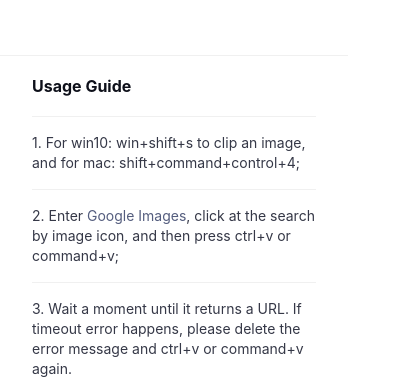
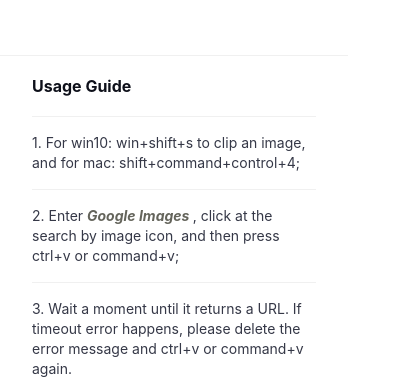
Before and after one commit to BoostPic/BoostPic, a browser extension: page BoostPic_Chrome/popup.html in a window 400 px wide. Shown: the top 387 px of the page. Drawn offline with Linux system fonts and the light colour scheme.

Commit message:
:art: style: highlight google images link

```diff
--- a/BoostPic_Chrome/css/popup.css
+++ b/BoostPic_Chrome/css/popup.css
@@ -15,7 +15,7 @@
 }
 ._18flg a,
 ._18flg a:visited {
-  color: #545d7e;
+  color: #64645b;
   transition: color 0.1s;
 }
 ._18flg a:hover,
--- a/BoostPic_Chrome/popup.html
+++ b/BoostPic_Chrome/popup.html
@@ -32,9 +32,11 @@
                   <label class="_3jXk9"
                     ><div>
                       2. Enter
-                      <a href="https://images.google.com/" target="_blank"
-                        >Google Images</a
-                      >, click at the search by image icon, and then press
+                      <i><b>
+                        <a href="https://images.google.com/" target="_blank"
+                          >Google Images</a>
+                      </i></b>
+                      , click at the search by image icon, and then press
                       ctrl+v or command+v;
                     </div>
                   </label>
```
